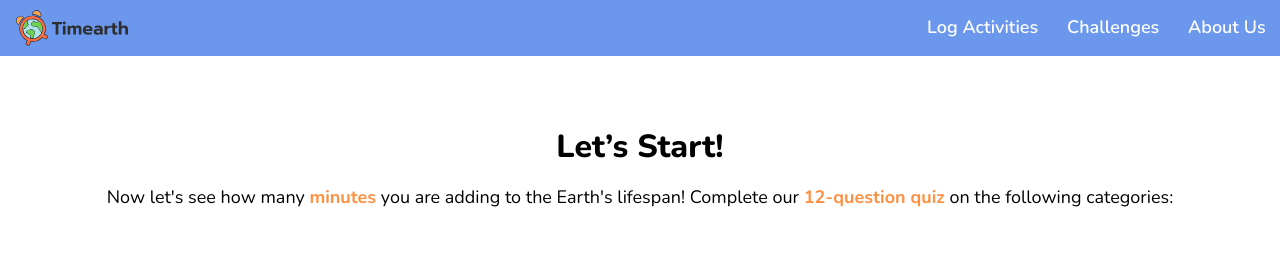
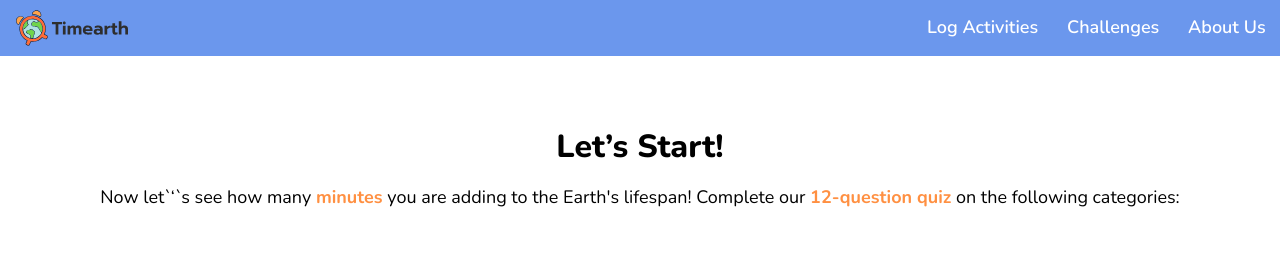
Before and after one commit to seohyun9672/Timearth, a Next.js app: page /intro in a window 1280 px wide. Both pictures are taken after a click on the button "Next". Shown: the top 275 px of the page. Built offline with nearby package versions, Linux system fonts and the light colour scheme.

Commit message:
fix errors

```diff
--- a/pages/intro.js
+++ b/pages/intro.js
@@ -76,7 +76,7 @@ export default function Intro() {
             >{BtnText[0]}</Button></div>}
             {!intro && <div>
                 <h1>{PageTitle[1]}</h1>
-                <h4>Now let's see how many <Em>minutes</Em> you are adding to the Earth&apos;s lifespan! Complete our <Em>12-question quiz</Em> on the following categories:</h4>
+                <h4>Now let`&lsquo;`s see how many <Em>minutes</Em> you are adding to the Earth&apos;s lifespan! Complete our <Em>12-question quiz</Em> on the following categories:</h4>
             <CateGrid />
             <Button
                 className='primary large'
```
